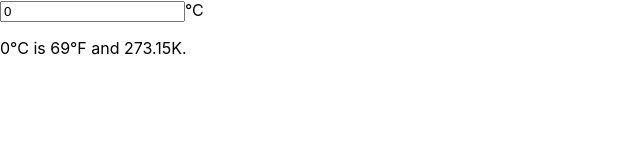
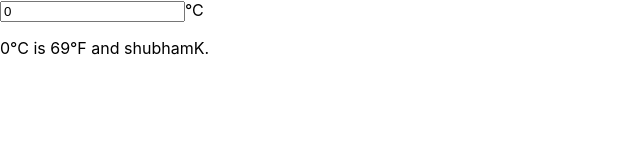
Before and after one commit to shuhbamgupta23/newPrac2, a React (Create React App) app: page / in a window 1280 px wide. Shown: the top 160 px of the page, without its empty margins (0-640 px from the left). Built offline with nearby package versions, Linux system fonts and the light colour scheme.

Commit message:
Changes in app.js

```diff
--- a/src/App.js
+++ b/src/App.js
@@ -11,7 +11,7 @@ const App = () => {
     return 69;
   };
   const tokelvin = (val) => {
-    return Math.round((val + 273.15) * 100) / 100;
+    return "shubham";
   };
   console.log("hell");
   return (
```
